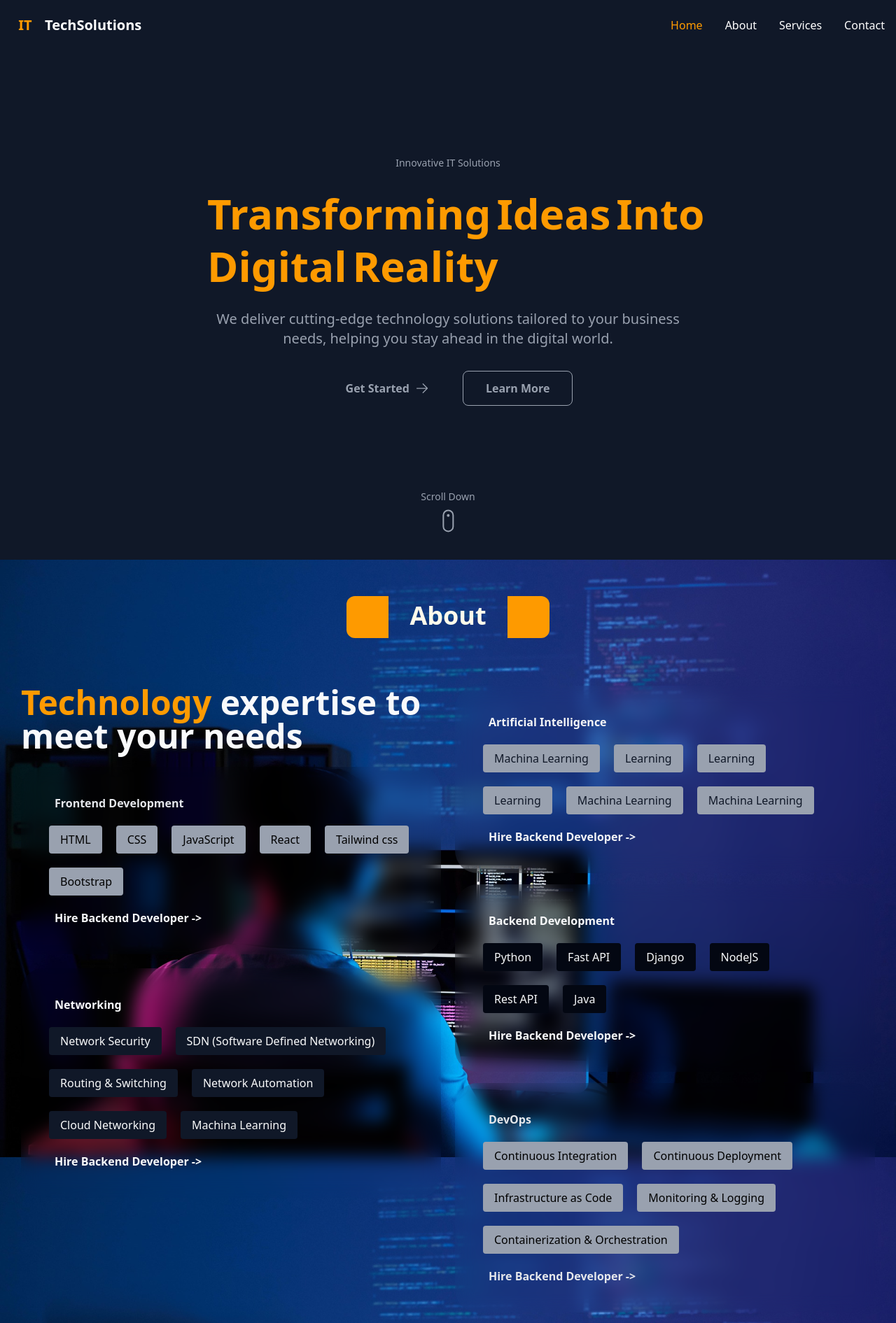
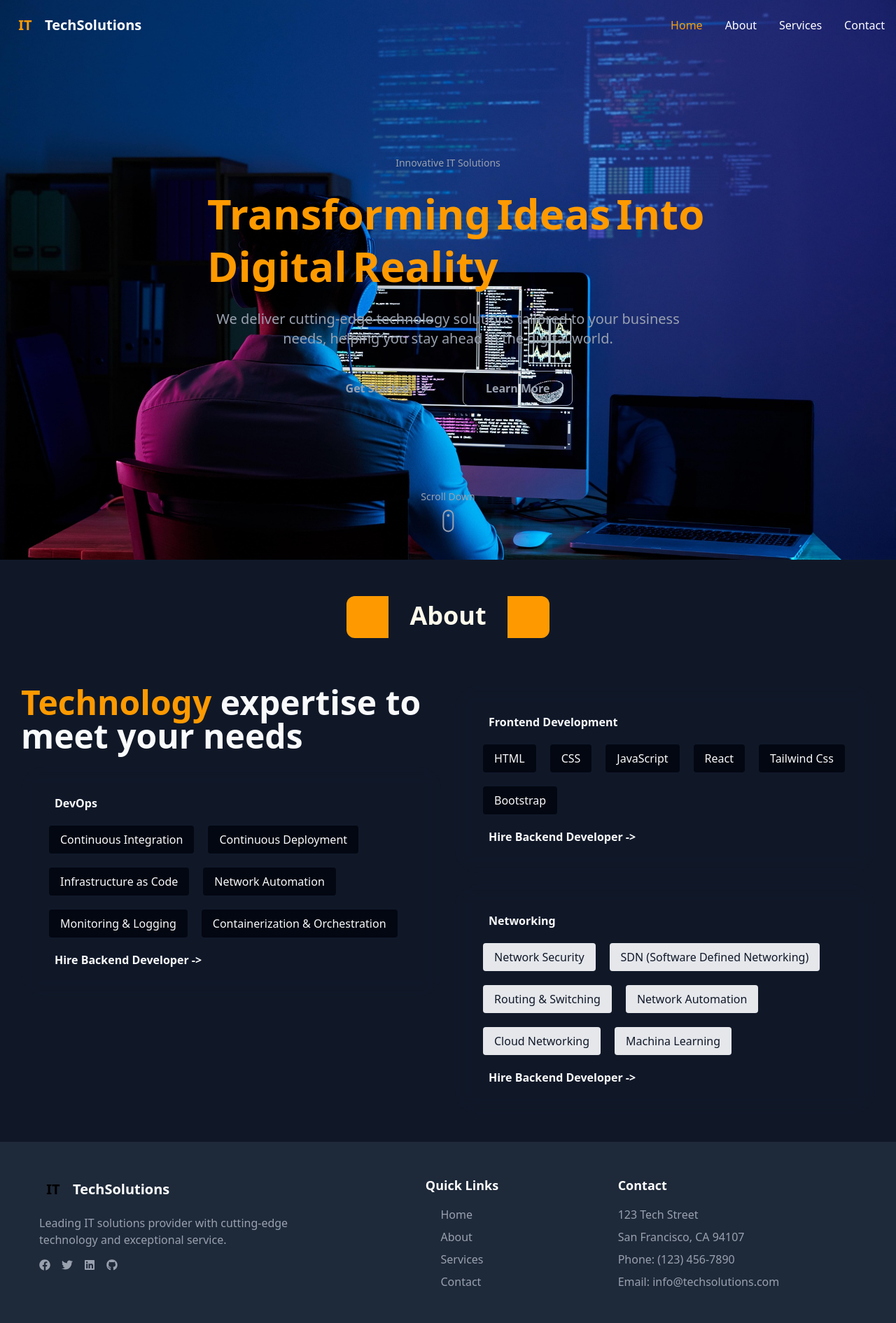
Before and after one commit to Sunil-Harde/Force-Mind, a React (Vite) app in the folder Frontend/: page / in a window 1280 px wide. Shown: the top 1891 px of the page at 70% size. Built offline with nearby package versions, Linux system fonts and the light colour scheme.

Commit message:
bg IMG Animetion

```diff
--- a/Frontend/src/components/OurTechnology.jsx
+++ b/Frontend/src/components/OurTechnology.jsx
@@ -4,8 +4,14 @@ import React from 'react'
 
 
 function OurTechnology() {
+
+
+    const backEnd = ["Network Security", "SDN (Software Defined Networking)", " Routing & Switching", " Network Automation", " Cloud Networking ", "Machina Learning"]
+    const devOps = ["Continuous Integration", "Continuous Deployment", "Infrastructure as Code", " Network Automation", " Monitoring & Logging ", "Containerization & Orchestration"]
+    const frontEnd = ["HTML", "CSS", "JavaScript", "React", "Tailwind Css", "Bootstrap"]
+
     return (
-        <div className='flex flex-col items-center justify-center px-5'>
+        <motion.div className='flex flex-col items-center justify-center px-5' >
 
             <div className='relative'>
 
@@ -40,96 +46,76 @@ function OurTechnology() {
                         </motion.h1>
                     </div>
 
-                    <motion.div className='flex flex-col backdrop-blur-md items-start py-10 px-5 lg:p-10 rounded-4xl gap-5 max-w-150' initial={{ opacity: 0, y: -20 }} whileInView={{ opacity: 1, y: 0 }} transition={{ duration: 0.5, delay: 0.2 }} viewport={{ once: true, margin: "-90px" }}>
 
+                    <div className='flex flex-col  items-start backdrop-blur-md py-10 px-5 lg:p-10 rounded-4xl gap-5 max-w-150'>
 
-                        <motion.h1 className='font-bold text-gray-200 ml-2'initial={{ opacity: 0, y: -20 }} whileInView={{ opacity: 1, y: 0 }} transition={{ duration: 0.5, delay: 0.2 }} viewport={{ once: true, margin: "-90px" }} > Frontend Development</motion.h1>
-                        <div className=" flex flex-wrap gap-5">
-                        <motion.p className='bg-gray-400 px-4 py-2 rounded'> HTML</motion.p>
-                        <motion.p className='bg-gray-400 px-4 py-2 rounded'> CSS</motion.p>
-                        <motion.p className='bg-gray-400 px-4 py-2 rounded'> JavaScript</motion.p>
-                        <motion.p className='bg-gray-400 px-4 py-2 rounded'> React</motion.p>
-                        <motion.p className='bg-gray-400 px-4 py-2 rounded'> Tailwind css</motion.p>
-                        <motion.p className='bg-gray-400 px-4 py-2 rounded'> Bootstrap</motion.p>
+                        <motion.h1 className='font-bold text-gray-50 ml-2' initial={{ y: "-60px", opacity: "0" }} whileInView={{ y: 0, opacity: 1 }} viewport={{ margin: "-90px", once: "true" }} transition={{ duration: .6, }} > DevOps </motion.h1>
+
+                        <div className=" flex flex-wrap gap-5 flex-row">
+                            {
+                                devOps.map((item, index) => {
+                                    return (
+
+                                        <motion.p className='bg-gray-950 text-gray-50 px-4 py-2 rounded' initial={{ y: "-60px", opacity: 0 }} whileInView={{ y: 0, opacity: 1 }} viewport={{ margin: "-90px", once: "true" }} transition={{ duration: .5, delay: index * 0.3 }} >{item}</motion.p>
+
+                                    )
+                                })
+                            }
                         </div>
 
-                        <div>
-                            <a href="#" className='text-gray-50 font-bold ml-2 hover:text-amber-500 cursor-no-drop'>Hire Backend Developer -></a>
-                        </div>
-                    </motion.div>
+                        <motion.div initial={{ y: "-60px", opacity: 0 }} whileInView={{ y: 0, opacity: 1 }} viewport={{ margin: "-30px", once: "true" }} transition={{ duration: 1.5, delay: 0.8 }}>
+                            <motion.a href="#" className='text-gray-50 font-bold ml-2 hover:text-amber-500 cursor-no-drop' >Hire Backend Developer -></motion.a>
+                        </motion.div>
+                    </div>
 
-                    <div className='flex flex-col  items-start backdrop-blur-md py-10 px-5 lg:p-10  rounded-4xl gap-5 max-w-150'>
-                        <h1 className='font-bold text-gray-50 ml-2'> Networking</h1>
-                        <div className=" flex flex-wrap gap-5">
-                            <p className='bg-gray-900 px-4 py-2 rounded text-gray-50'>Network Security</p>
-                            <p className='bg-gray-900 px-4 py-2 rounded text-gray-50'>SDN (Software Defined Networking)</p>
-                            <p className='bg-gray-900 px-4 py-2 rounded text-gray-50'> Routing & Switching</p>
-                            <p className='bg-gray-900 px-4 py-2 rounded text-gray-50'>  Network Automation</p>
-                            <p className='bg-gray-900 px-4 py-2 rounded text-gray-50'> Cloud Networking  </p>
-                            <p className='bg-gray-900 px-4 py-2 rounded text-gray-50'>Machina Learning</p>
-                        </div>
-
-                        <div>
-                            <a href="#" className='text-gray-50 font-bold ml-2 hover:text-amber-500 cursor-no-drop'>Hire Backend Developer -></a>
-                        </div>
-                    </div>
 
 
                 </div>
 
                 <div className="flex flex-col justify-center items-center gap-4">
 
+                    <div className='flex flex-col  items-start backdrop-blur-md py-10 px-5 lg:p-10 rounded-4xl gap-5 max-w-150'>
 
-                    <div className='flex flex-col  items-start backdrop-blur-md py-10 px-5 lg:p-10 rounded-4xl gap-5 max-w-150'>
-                        <h1 className='font-bold text-gray-100 ml-2'> Artificial Intelligence</h1>
-                        <div className=" flex flex-wrap gap-5">
-                            <p className='bg-gray-400 px-4 py-2 rounded text-gray-900'>Machina Learning</p>
-                            <p className='bg-gray-400 px-4 py-2 rounded text-gray-900'> Learning</p>
-                            <p className='bg-gray-400 px-4 py-2 rounded text-gray-900'> Learning</p>
-                            <p className='bg-gray-400 px-4 py-2 rounded text-gray-900'> Learning</p>
-                            <p className='bg-gray-400 px-4 py-2 rounded text-gray-900'>Machina Learning</p>
-                            <p className='bg-gray-400 px-4 py-2 rounded text-gray-900'>Machina Learning</p>
+                        <motion.h1 className='font-bold text-gray-50 ml-2' initial={{ y: "-60px", opacity: "0" }} whileInView={{ y: 0, opacity: 1 }} viewport={{ margin: "-90px", once: "true" }} transition={{ duration: .6, }} > Frontend Development </motion.h1>
+
+                        <div className=" flex flex-wrap gap-5 flex-row">
+                            {
+                                frontEnd.map((item, index) => {
+                                    return (
+
+                                        <motion.p className='bg-gray-950 text-gray-50 px-4 py-2 rounded' initial={{ y: "-60px", opacity: 0 }} whileInView={{ y: 0, opacity: 1 }} viewport={{ margin: "-90px", once: "true" }} transition={{ duration: .5, delay: index * 0.3 }} >{item}</motion.p>
+
+                                    )
+                                })
+                            }
                         </div>
 
-                        <div>
-                            <a href="" className='text-gray-100 font-bold ml-2 hover:text-amber-500 cursor-no-drop'>Hire Backend Developer -></a>
-                        </div>
+                        <motion.div initial={{ y: "-60px", opacity: 0 }} whileInView={{ y: 0, opacity: 1 }} viewport={{ margin: "-30px", once: "true" }} transition={{ duration: 1.5, delay: 0.8 }}>
+                            <motion.a href="#" className='text-gray-50 font-bold ml-2 hover:text-amber-500 cursor-no-drop' >Hire Backend Developer -></motion.a>
+                        </motion.div>
                     </div>
 
                     <div className='flex flex-col  items-start backdrop-blur-md py-10 px-5 lg:p-10 rounded-4xl gap-5 max-w-150'>
 
+                        <motion.h1 className='font-bold text-gray-50 ml-2' initial={{ y: "-60px", opacity: "0" }} whileInView={{ y: 0, opacity: 1 }} viewport={{ margin: "-90px", once: "true" }} transition={{ duration: .6, }} > Networking </motion.h1>
 
-                        <h1 className='font-bold text-gray-50 ml-2'> Backend Development</h1>
-                        <div className=" flex flex-wrap gap-5">
-                            <p className='bg-gray-950 text-gray-50 px-4 py-2 rounded'>Python</p>
-                            <p className='bg-gray-950 text-gray-50 px-4 py-2 rounded'> Fast API</p>
-                            <p className='bg-gray-950 text-gray-50 px-4 py-2 rounded'> Django</p>
-                            <p className='bg-gray-950 text-gray-50 px-4 py-2 rounded'> NodeJS</p>
-                            <p className='bg-gray-950 text-gray-50 px-4 py-2 rounded'> Rest API</p>
-                            <p className='bg-gray-950 text-gray-50 px-4 py-2 rounded'> Java</p>
+                        <div className=" flex flex-wrap gap-5 flex-row">
+                            {
+                                backEnd.map((item, index) => {
+                                    return (
+
+                                        <motion.p className='bg-gray-200 text-gray-900 px-4 py-2 rounded' initial={{ y: "-60px", opacity: 0 }} whileInView={{ y: 0, opacity: 1 }} viewport={{ margin: "-90px", once: "true" }} transition={{ duration: .5, delay: index * 0.3 }} >{item}</motion.p>
+
+                                    )
+                                })
+                            }
                         </div>
 
-                        <div>
-                            <a href="#" className='text-gray-50 font-bold ml-2 hover:text-amber-500 cursor-no-drop'>Hire Backend Developer -></a>
-                        </div>
+                        <motion.div initial={{ y: "-60px", opacity: 0 }} whileInView={{ y: 0, opacity: 1 }} viewport={{ margin: "-30px", once: "true" }} transition={{ duration: 1.5, delay: 0.8 }}>
+                            <motion.a href="#" className='text-gray-50 font-bold ml-2 hover:text-amber-500 cursor-no-drop' >Hire Backend Developer -></motion.a>
+                        </motion.div>
                     </div>
 
-
-                    <div className='flex flex-col  items-start backdrop-blur-md py-10 px-5 lg:p-10 rounded-4xl gap-5 max-w-150'>
-
-                        <h1 className='font-bold text-gray-200 ml-2'>DevOps</h1>
-                        <div className=" flex flex-wrap gap-5 ">
-                            <p className='bg-gray-400 text-back px-4 py-2 rounded'>Continuous Integration  </p>
-                            <p className='bg-gray-400 text-back px-4 py-2 rounded'>  Continuous Deployment</p>
-                            <p className='bg-gray-400 text-back px-4 py-2 rounded'> Infrastructure as Code</p>
-                            <p className='bg-gray-400 text-back px-4 py-2 rounded'>Monitoring & Logging</p>
-                            <p className='bg-gray-400 text-back px-4 py-2 rounded'>Containerization & Orchestration</p>
-                        </div>
-
-                        <div>
-                            <a href="#" className='text-gray-200 font-bold ml-2 hover:text-amber-500 cursor-no-drop' >Hire Backend Developer -></a>
-                        </div>
-                    </div>
 
 
 
@@ -137,7 +123,7 @@ function OurTechnology() {
 
 
             </section>
-        </div>
+        </motion.div>
     )
 }
 
--- a/Frontend/src/pages/Home.jsx
+++ b/Frontend/src/pages/Home.jsx
@@ -3,72 +3,84 @@ import AnimatedText from '../components/AnimatedText';
 import ParticleBackground from '../components/ParticleBackground';
 import OurTechnology from '../components/OurTechnology';
 import { ArrowRightIcon } from '@heroicons/react/24/outline';
+import { useState, useEffect } from 'react';
+import BgImg from "../../public/Img/img4.jpg"
+
 
 const Home = () => {
+
+  const [animateBg, setAnimateBg] = useState(false);
+
+  const isMobile = window.innerWidth <= 768;
+
+  const [initialImgStyle] = useState({
+    width: isMobile ? '30%' : '25%',
+    height: isMobile ? '30vh' : '25vh',
+  });
+
+  useEffect(() => {
+
+    const timer = setTimeout(() => setAnimateBg(true), 1000);
+    return () => clearTimeout(timer);
+  }, []);
+
   return (
     <div className=" overflow-hidden  ">
 
-      <section className="relative bg-gray-900  min-h-screen flex flex-col items-center justify-center overflow-hidden  " >
+      <section className=" bg-gray-900  min-h-screen flex item-centers justify-center  " >
+        <motion.section className="relative min-h-screen w-screen flex flex-col items-center justify-center overflow-hidden ">
+          <motion.img src={BgImg} alt="" className='absolute ' height={"100vh"} width={"100%"}
+            initial={{
+              width: initialImgStyle.width,
+              height: initialImgStyle.height,
+              top: 0,
+              left: "50%",
+              x: "-50%",
+              y: 0,
+              borderRadius: "5%",
+            }}
+
+            animate={
+              animateBg
+                ? {
+                  width: "100vw",
+                  height: "100vh",
+                  borderRadius: "0%",
+                }
+                : {
+                  // width: "10vw",
+                  // height: "10vh",
+                  top: 0,
+                  left: "50%",
+                  y: "37vh",
+                  borderRadius: "5%",
+                }
+            }
+            transition={{ duration: 1, ease: "easeInOut" }}
+          />
           <ParticleBackground />
 
           <div className="container mx-auto px-4 z-10">
             <div className="max-w-3xl mx-auto text-center">
-            <motion.div
-              initial={{ opacity: 0, y: 20 }}
-              animate={{ opacity: 1, y: 0 }}
-              transition={{ duration: 0.5 }}
-              className="mb-6"
-            >
-              <span className=" text-gray-400 text-primary px-4 py-2 rounded-full text-sm font-medium">
-                Innovative IT Solutions
-              </span>
+
+              <motion.div initial={{ opacity: 0, y: 20 }} animate={{ opacity: 1, y: 0 }} transition={{ duration: 0.5, delay: 2.4 }} className="mb-6" > <span className=" text-gray-400 text-primary px-4 py-2 rounded-full text-sm font-medium">   Innovative IT Solutions </span> </motion.div>
+
+              <AnimatedText text="Transforming Ideas Into Digital Reality" className="text-4xl md:text-6xl font-bold mb-6 leading-tight text-amber-500 pl-10 " />
+
+              <motion.p initial={{ opacity: 0 }} animate={{ opacity: 1 }} transition={{ delay: 2.7, duration: 0.5 }} className="sm:text-xl text-gray-400 mb-8 max-w-2xl mx-auto" > We deliver cutting-edge technology solutions tailored to your business needs, helping you stay ahead in the digital world. </motion.p>
+
+              <motion.div initial={{ opacity: 0 }} animate={{ opacity: 1 }} transition={{ delay: 3, duration: 0.5 }} className="flex flex-row justify-center gap-4" >
+                <motion.button whileHover={{ scale: 1.05 }} whileTap={{ scale: 0.95 }} className=" text-gray-400 hover:text-amber-500 cursor-pointer text-dark font-bold px-2 sm:px-8 py-3 rounded-lg flex items-center justify-center gap-2" > Get Started  <ArrowRightIcon className="h-5 w-5" /> </motion.button>
+                <motion.button whileHover={{ scale: 1.05 }} whileTap={{ scale: 0.95 }} className="border border-primary text-primary font-bold px-8 py-3 rounded-lg text-gray-400 cursor-pointer hover:text-amber-500" >   Learn More </motion.button>
               </motion.div>
 
-            <AnimatedText
-              text="Transforming Ideas Into Digital Reality"
-              className="text-4xl md:text-6xl font-bold mb-6 leading-tight text-amber-500 pl-10 "
-            />
-
-            <motion.p
-              initial={{ opacity: 0 }}
-              animate={{ opacity: 1 }}
-              transition={{ delay: 0.4, duration: 0.5 }}
-              className="text-xl text-gray-400 mb-8 max-w-2xl mx-auto"
-
-            >
-              We deliver cutting-edge technology solutions tailored to your business
-              needs, helping you stay ahead in the digital world.
-            </motion.p>
-
-            <motion.div
-              initial={{ opacity: 0 }}
-              animate={{ opacity: 1 }}
-              transition={{ delay: 0.6, duration: 0.5 }}
-              className="flex flex-row justify-center gap-4"
-            >
-              <motion.button
-                whileHover={{ scale: 1.05 }}
-                whileTap={{ scale: 0.95 }}
-                className=" text-gray-400 hover:text-amber-500 cursor-pointer text-dark font-bold px-2 sm:px-8 py-3 rounded-lg flex items-center justify-center gap-2"
-              >
-                Get Started
-                <ArrowRightIcon className="h-5 w-5" />
-              </motion.button>
-              <motion.button
-                whileHover={{ scale: 1.05 }}
-                whileTap={{ scale: 0.95 }}
-                className="border border-primary text-primary font-bold px-8 py-3 rounded-lg text-gray-400 cursor-pointer hover:text-amber-500"
-              >
-                Learn More
-              </motion.button>
-            </motion.div>
             </div>
           </div>
 
           <motion.div
             initial={{ opacity: 0 }}
             animate={{ opacity: 1 }}
-          transition={{ delay: 1, duration: 0.5 }}
+            transition={{ delay: 2.4, duration: 0.5 }}
             className="absolute bottom-10 left-1/2 transform -translate-x-1/2"
           >
             <motion.div
@@ -86,10 +98,10 @@ const Home = () => {
               </div>
             </motion.div>
           </motion.div>
-
+        </motion.section>
       </section>
 
-      <div className=' py-10 min-h-screen flex items-center justify-center bgImg'>
+      <div className=' py-10 min-h-screen flex items-center justify-center bg-gray-900'>
         <OurTechnology />
       </div>
 
--- a/Frontend/src/styles/globals.css
+++ b/Frontend/src/styles/globals.css
@@ -171,9 +171,10 @@
 }
 
 .bgImg {
-  background-image: url("../../public/Img/img4.jpg");
+  background-image: url("/Img/img4.jpg"); /* Adjust path as needed */
   background-position: center;
   background-size: cover;
   background-repeat: no-repeat;
   background-attachment: fixed;
+  z-index: 1;
 }
```
Also changed, not shown: Frontend/src/components/AnimatedText.jsx (+21 -18 lines), Frontend/src/components/Navbar.jsx (+10 -14 lines). Lines whose indentation alone changed are shown as unchanged.
